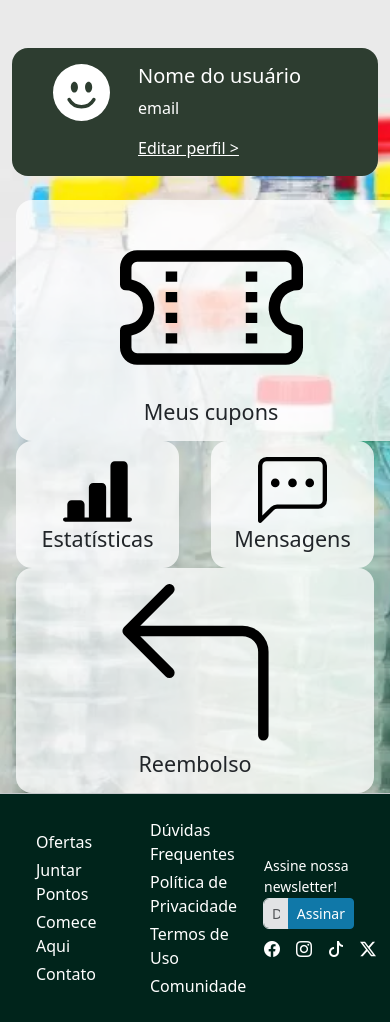
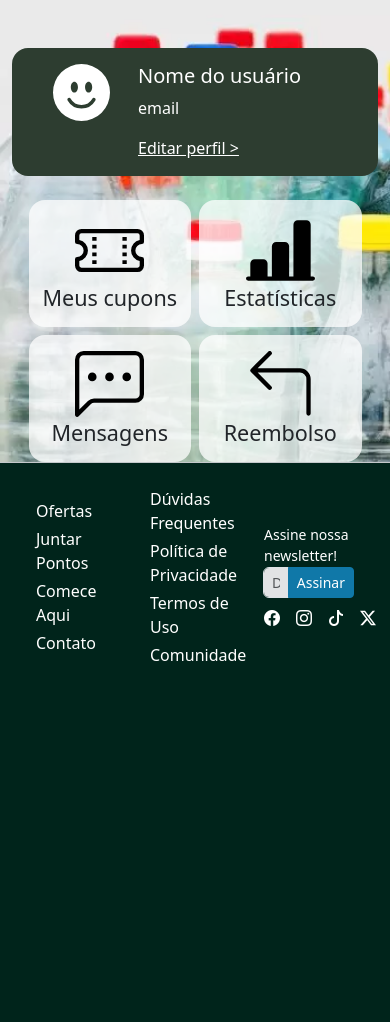
Before and after one commit to ItsGalvo/CarboniO, a FastAPI app: page /perfil in a window 390 px wide. Shown: the part 198-1220 px from the top of the page. After the commit the page ends 859 px from the top, so only its background shows below. Run offline with FastAPI, Linux system fonts and the light colour scheme; some libraries are stand-ins or nearby versions.

Commit message:
responsividade tela de perfil usuario

```diff
--- a/templates/main/pages/perfil.html
+++ b/templates/main/pages/perfil.html
@@ -22,8 +22,8 @@
                 <a href="/editarperfil" class="text-white">Editar perfil ></a>
             </div>
         </div>
-        <div class="row text-center">
-            <div class="col- bg-white bg-opacity-75 rounded-4 ms-3 me-3">
+        <div class="row text-center d-flex justify-content-center gap-2">
+            <div class="col-5 col-sm bg-white bg-opacity-75 rounded-4">
                 <a href="/cuponsusuario" class="text-decoration-none text-dark">
                     <div class=" mt-3 mb-3">
                         <img src="static/img/cupom.svg" alt="Meus cupons" class="w-50">
@@ -31,19 +31,19 @@
                     </div>
                 </a>
             </div>
-            <div class="col bg-white bg-opacity-75 rounded-4 ms-3 me-3">
+            <div class="col-5 col-sm bg-white bg-opacity-75 rounded-4">
                 <div class="mt-3 mb-3">
                     <img src="static/img/estatisticas.svg" alt="Estatísticas" class="w-50">
                     <h4>Estatísticas</h4>
                 </div>
             </div>
-            <div class="col bg-white bg-opacity-75 rounded-4 ms-3 me-3">
+            <div class="col-5 col-sm bg-white bg-opacity-75 rounded-4">
                 <div class="mt-3 mb-3">
                     <img src="static/img/mensagens.svg" alt="Mensagens" class="w-50">
                     <h4>Mensagens</h4>
                 </div>
             </div>
-            <div class="col bg-white bg-opacity-75 fw-bold rounded-4 ms-3 me-3">
+            <div class="col-5 col-sm bg-white bg-opacity-75 fw-bold rounded-4">
                 <div class="mt-3 mb-3">
                     <img src="static/img/reembolso.svg" alt="Reembolso" class="w-50">
                     <h4>Reembolso</h4>
```
